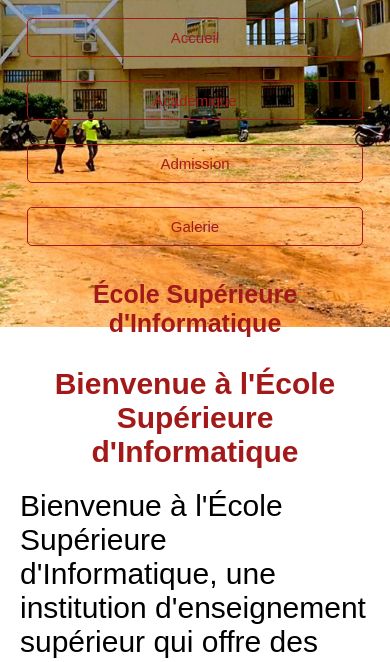
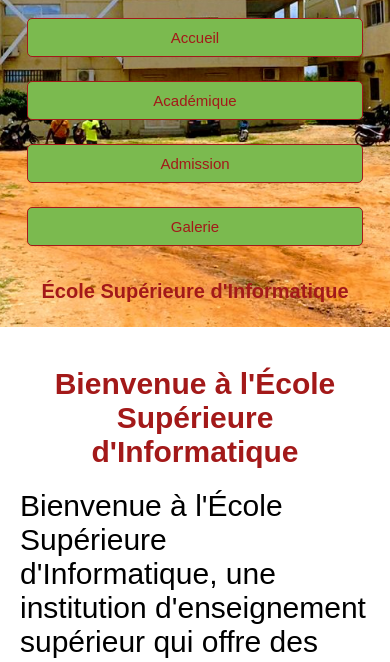
Before and after one commit to momo226O/ESI, a plain HTML site: page ESI (2).html in a window 390 px wide. Shown: the part 173-835 px from the top of the page. Drawn offline with nearby package versions, Linux system fonts and the light colour scheme.

Commit message:
Add files via upload

```diff
--- a/style (2).css
+++ b/style (2).css
@@ -63,13 +63,14 @@
   color: rgb(163, 25, 25);
   transition: 0.3s ease;
   padding: 10px 10px;
-  border: 1px solid rgb(163, 25, 25); /* Ajouter une bordure */
-  border-radius: 5px; /* Ajouter des coins arrondis */
+  border: 1px solid; /* Ajouter une bordure */
+ border-radius: 5px; /* Ajouter des coins arrondis */
+ background-color: #7bba4f;
 }
 
 .header ul li a:hover {
   color: #7bba4f;
-  border-color: #7bba4f; /* Changer la couleur de la bordure au survol */
+  background-color: brown; /* Changer la couleur de la bordure au survol */
 }
 
 /* Style principal */
@@ -179,7 +180,7 @@
     max-width: 100px;
   }
   .header h1 {
-    font-size: 25px;
+    font-size: 20px;
     padding: 20px;
     text-align: center;
   }
```
